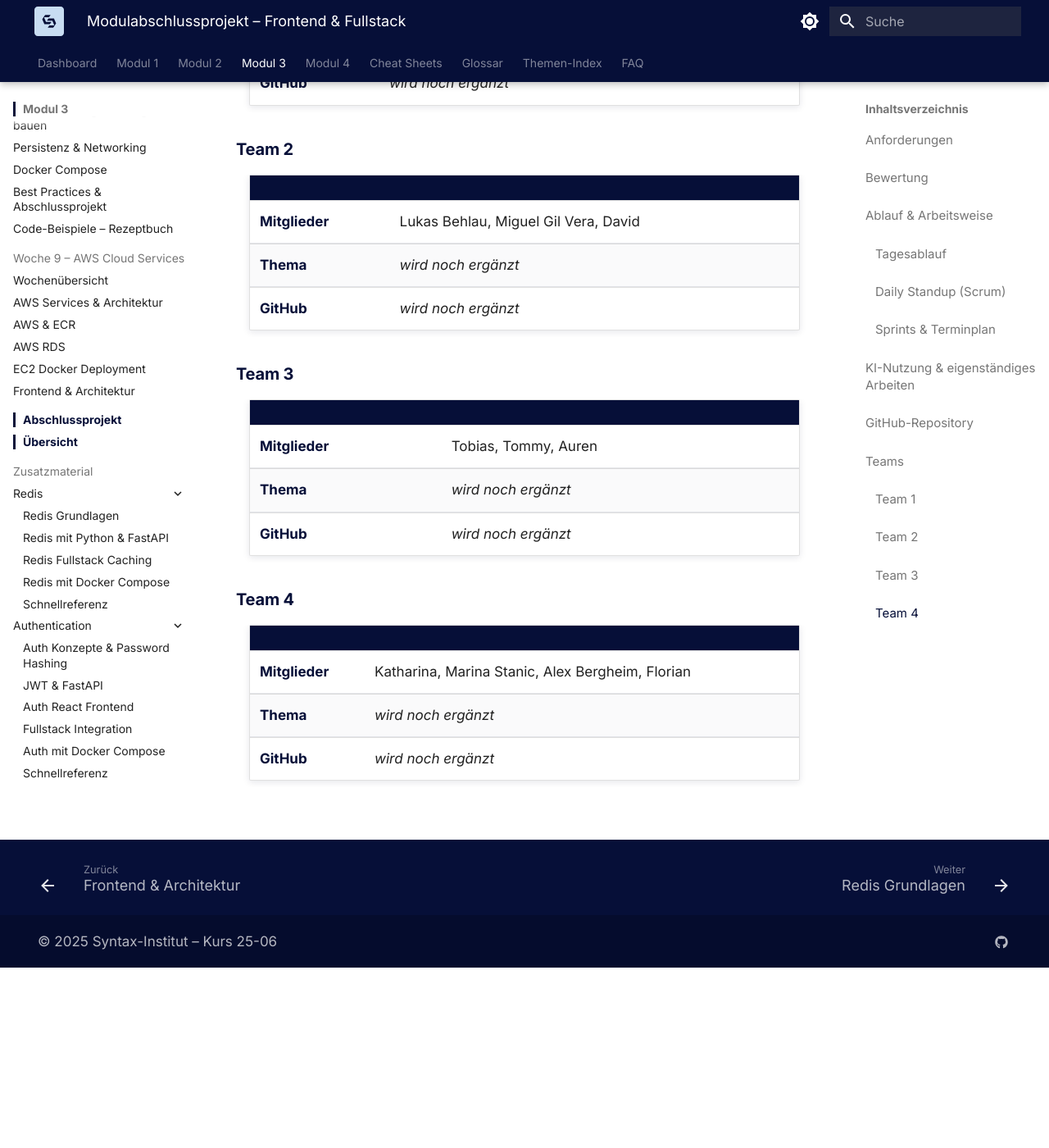
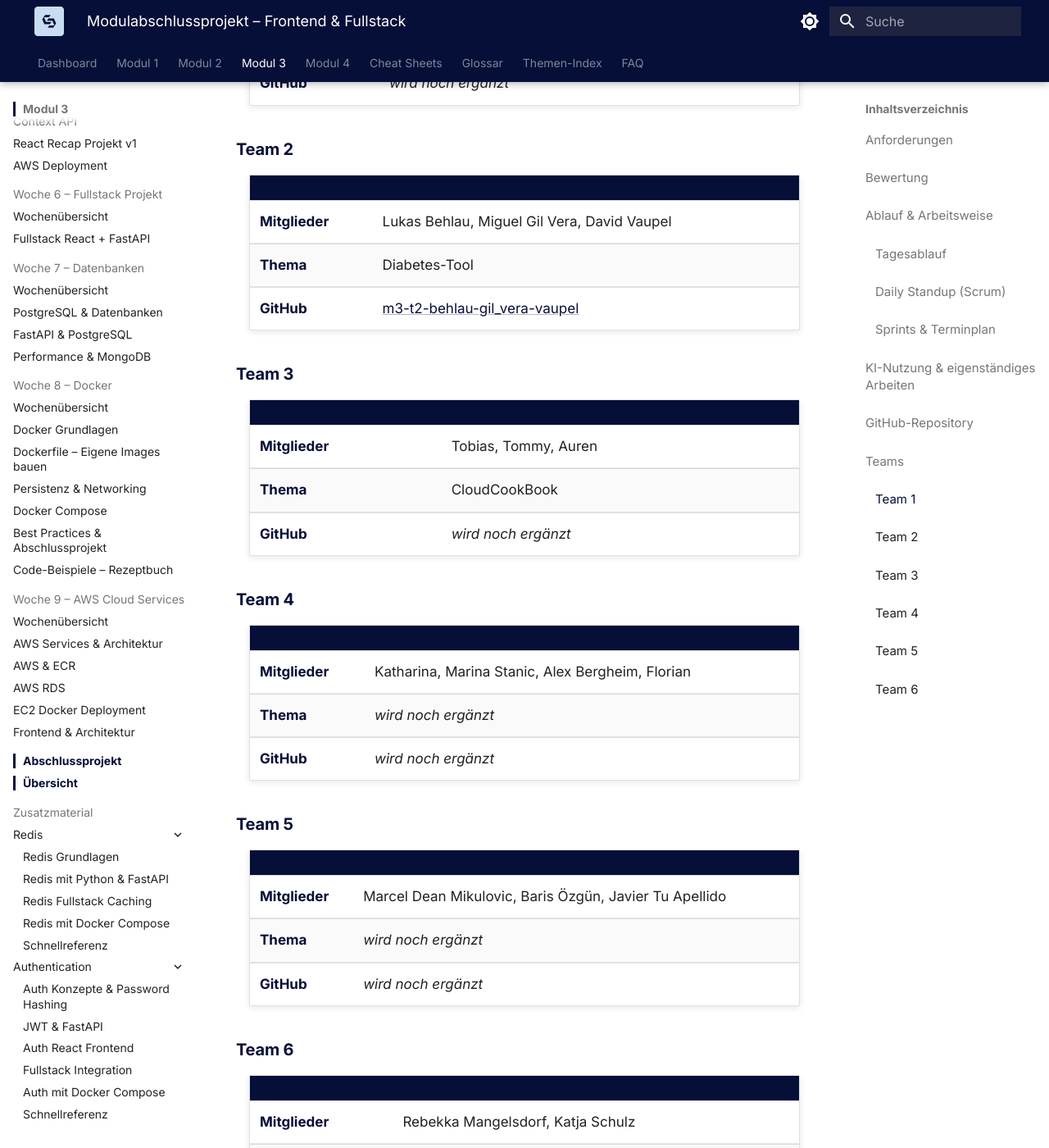
Before and after one commit to JacobMenge/kurs-25-06, an MkDocs documentation site: the page built from docs/modul-3/abschlussprojekt/uebersicht.md, in a window 1280 px wide and 1400 px high, scrolled down 3677 px. Shown: the whole window at 82% size. Built offline with MkDocs 1.6.1 and Material for MkDocs 9.7.7, drawn with Linux system fonts in a browser that asks for light colours; before the commit the page ends 4857 px from its top, so only the background shows below that.

Commit message:
Teams aktualisieren: Team 2/3 Infos, Team 5 und 6 neu
- Team 2: David Vaupel, Thema Diabetes-Tool, GitHub-Repo verlinkt
- Team 3: Thema CloudCookBook
- Team 5 neu: Marcel Dean Mikulovic, Baris Oezguen, Javier Tu Apellido
- Team 6 neu: Rebekka Mangelsdorf, Katja Schulz

Co-Authored-By: Claude Opus 4.6 <noreply@anthropic.com>

```diff
--- a/docs/modul-3/abschlussprojekt/uebersicht.md
+++ b/docs/modul-3/abschlussprojekt/uebersicht.md
@@ -110,16 +110,16 @@ m3-t1-marvin-khalil-little
 
 | | |
 |---|---|
-| **Mitglieder** | Lukas Behlau, Miguel Gil Vera, David |
-| **Thema** | *wird noch ergänzt* |
-| **GitHub** | *wird noch ergänzt* |
+| **Mitglieder** | Lukas Behlau, Miguel Gil Vera, David Vaupel |
+| **Thema** | Diabetes-Tool |
+| **GitHub** | [m3-t2-behlau-gil_vera-vaupel](https://github.com/kurs-25-06/m3-t2-behlau-gil_vera-vaupel) |
 
 ### Team 3
 
 | | |
 |---|---|
 | **Mitglieder** | Tobias, Tommy, Auren |
-| **Thema** | *wird noch ergänzt* |
+| **Thema** | CloudCookBook |
 | **GitHub** | *wird noch ergänzt* |
 
 ### Team 4
@@ -129,3 +129,19 @@ m3-t1-marvin-khalil-little
 | **Mitglieder** | Katharina, Marina Stanic, Alex Bergheim, Florian |
 | **Thema** | *wird noch ergänzt* |
 | **GitHub** | *wird noch ergänzt* |
+
+### Team 5
+
+| | |
+|---|---|
+| **Mitglieder** | Marcel Dean Mikulovic, Baris Özgün, Javier Tu Apellido |
+| **Thema** | *wird noch ergänzt* |
+| **GitHub** | *wird noch ergänzt* |
+
+### Team 6
+
+| | |
+|---|---|
+| **Mitglieder** | Rebekka Mangelsdorf, Katja Schulz |
+| **Thema** | *wird noch ergänzt* |
+| **GitHub** | *wird noch ergänzt* |
```
